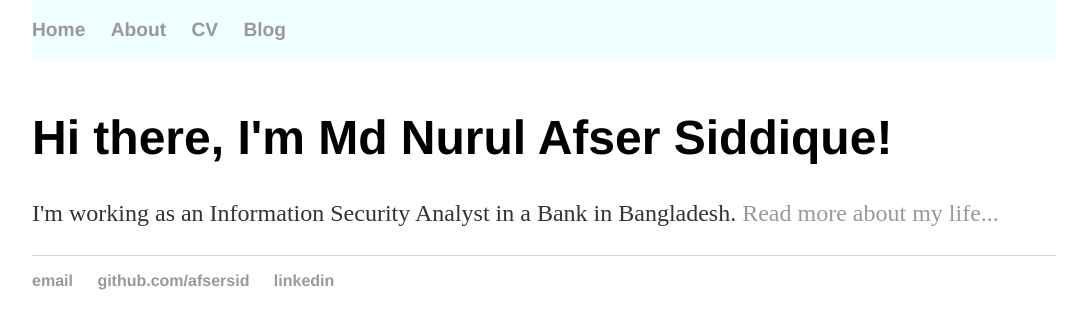
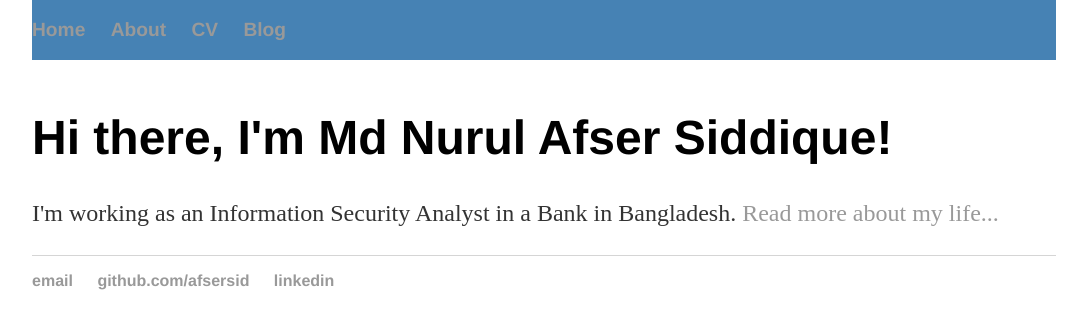
Before and after one commit to afsersid/afsersid.github.io, a Jekyll site: the page built from index.html, in a window 1280 px wide. Shown: the top 329 px of the page, without its empty margins (96-1183 px from the left). Built offline with Jekyll 4.4.1, drawn with Linux system fonts in a browser that asks for light colours.

Commit message:
Update main.css

```diff
--- a/css/main.css
+++ b/css/main.css
@@ -34,7 +34,7 @@ nav {
     position: fixed;
     top: 0;
     width: 80%;
-    background-color: #F0FFFF;
+    background-color: #4682B4;
 }
 footer {
     border-top: 1px solid #d5d5d5;
```
